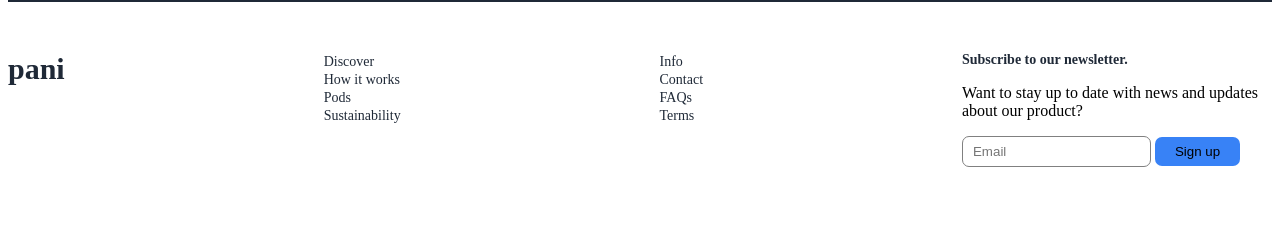
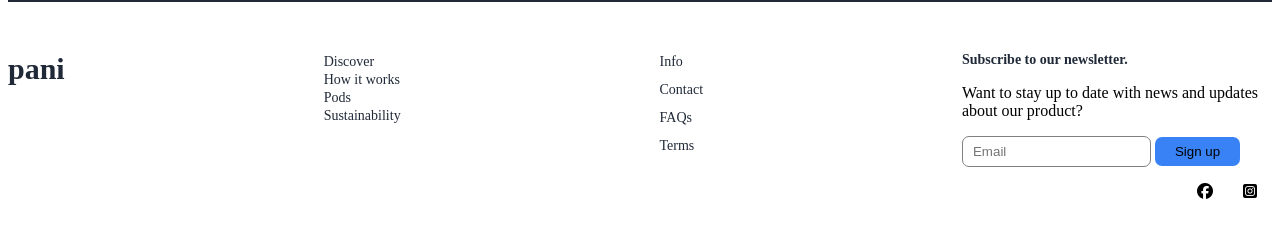
Before and after one commit to codeguy9/Landing-Page-Odin-Project, a plain HTML site: page index.html in a window 1280 px wide. Shown: the part 2111-2349 px from the top of the page. Drawn offline with Linux system fonts and the light colour scheme.

Commit message:
Update mystyle.css

```diff
--- a/mystyle.css
+++ b/mystyle.css
@@ -260,7 +260,7 @@
 	color: #1F2937;
 }
 
-ul.links-two li a:nth-of-type(2), ul.links-two li a:nth-of-type(3), ul.links-two li a:nth-of-type(4) {
+ul.links-two li:nth-of-type(2), ul.links-two li:nth-of-type(3), ul.links-two li:nth-of-type(4) {
 	padding-top: 10px;
 }
 
@@ -271,7 +271,8 @@
 
 }
 .social-icons li a {
-	color: white;
+	color: black;
+	padding: 5px;
 }
 
 .last-footer-content {
```
